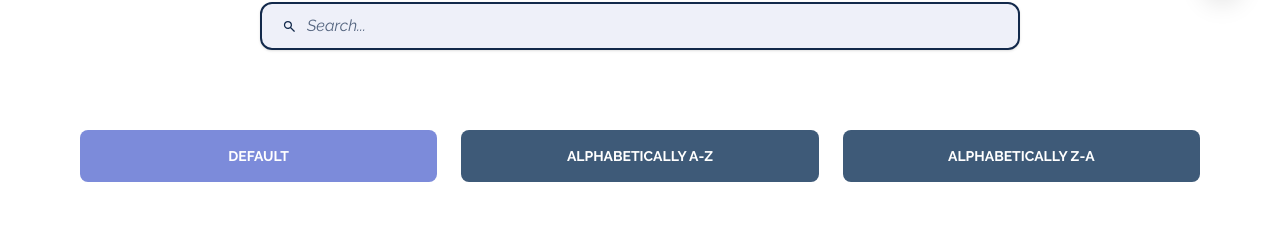
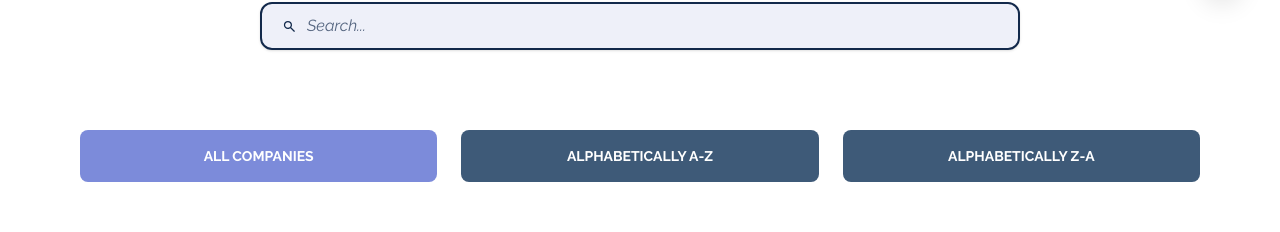
Before and after one commit to Patricia-P-G/Business-Region-Website, a Vue app: page /network in a window 1280 px wide. Shown: the part 778-1010 px from the top of the page. Built offline with nearby package versions, Linux system fonts and the light colour scheme.

Commit message:
last network changes

```diff
--- a/src/views/networkComponents/NetworkCompanies.vue
+++ b/src/views/networkComponents/NetworkCompanies.vue
@@ -46,7 +46,7 @@
 
         <!-- Default Button -->
         <button type="button" @click="setSort('default')" :aria-pressed="sortType === 'default'" :class="filterButtonClass(sortType === 'default')">
-          Default
+          All Companies
         </button>
 
         <!-- Alphabetically A-Z Button -->
```
